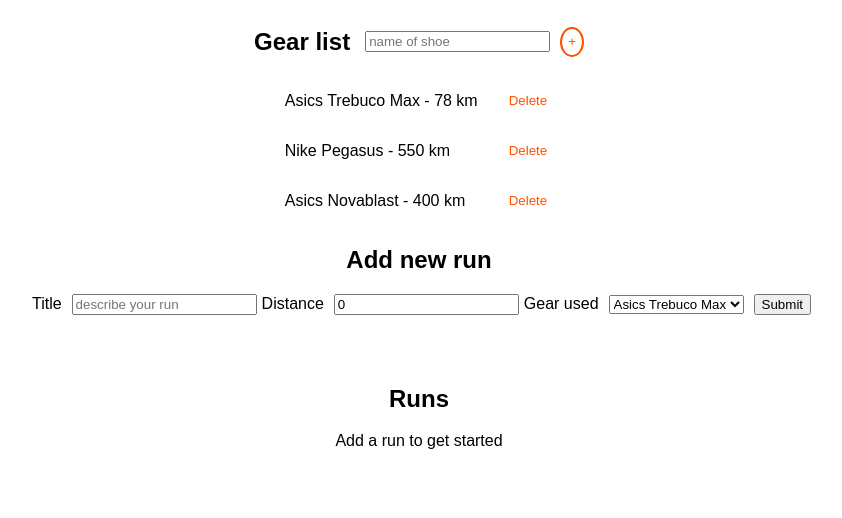
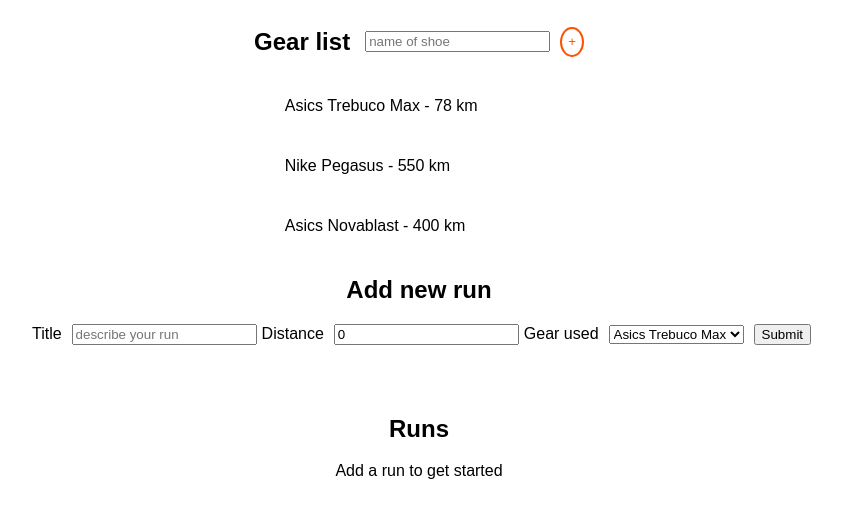
Before and after one commit to NielsLouwes/Strava-simple-clone-React, a React (Create React App) app: page / in a window 1280 px wide. Shown: the top 518 px of the page, without its empty margins (221-1063 px from the left). Built offline with nearby package versions, Linux system fonts and the light colour scheme.

Commit message:
Updated hover CSS and deleting of gearitem

```diff
--- a/src/App.tsx
+++ b/src/App.tsx
@@ -44,11 +44,14 @@
     }
   };
 
-  //delete gear
+  //delete gear 1. Create a function, pass it to GearListItem, call is there
+
+  const deleteGear = (id: number) => {
+    const deleted = gearListState.filter((gear) => gear.id !== id);
+    setGearListState(deleted);
+  }
 
 
-
-  // avoid duplicated gear when creating
 
   return (
     <div className="App">
@@ -72,7 +75,7 @@
       </Container>
       <div>
         {gearListState &&
-          gearListState.map((item) => <GearListItem item={item} />)}
+          gearListState.map((item) => <GearListItem item={item} deleteGear={deleteGear} />)}
       </div>
       {gearWarning && (
         <WarningMessage>
--- a/src/components/GearListItem/GearListItem.styled.tsx
+++ b/src/components/GearListItem/GearListItem.styled.tsx
@@ -4,11 +4,23 @@
   border: none;
   color: #fc5201;
   background: none;
+  color: white;
+
+
 `;
 
 export const Container = styled.div`
   display: flex;
   justify-content: space-between;
-  /* border: 1px solid red; */
   gap: 25px;
+  padding: 5px 10px;
+
+  &:hover {
+    background: #F7F7FA;
+  }
+
+  &:hover ${DeleteButton} {
+    color: #fc5201;
+    cursor: pointer;
+  }
 `;
--- a/src/components/GearListItem/GearListItem.tsx
+++ b/src/components/GearListItem/GearListItem.tsx
@@ -5,15 +5,16 @@
 
 type GearListItemProps = {
   item: GearList;
+  deleteGear: (id: number) => void;
 }
 
-export const GearListItem = ({ item }: GearListItemProps) => {
+export const GearListItem = ({ item , deleteGear }: GearListItemProps) => {
   return (
     <Container>
       <p key={item.id}>
         {item.name} - {item.kilometers} km
       </p>
-      <DeleteButton>Delete</DeleteButton>
+      <DeleteButton onClick={() => deleteGear(item.id)}>Delete</DeleteButton>
     </Container>
   );
 };
```
Also changed, not shown: 1 other file (tests, documents, lock files or other folders).
